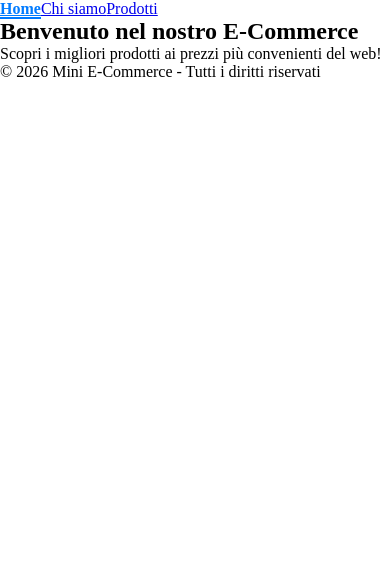
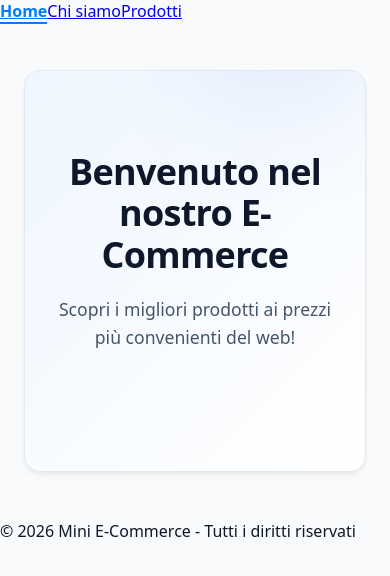
Before and after one commit to francescoguttuso/react-router, a React (Vite) app: page / in a window 390 px wide. Shown: the top 576 px of the page. Built offline with nearby package versions, Linux system fonts and the light colour scheme.

Commit message:
feat: add Home component styles for layout, hero section, and responsive design

```diff
--- a/src/index.css
+++ b/src/index.css
@@ -9,3 +9,35 @@ a.active {
   font-weight: bold;
   border-bottom: 2px solid #007bff;
 }
+
+:root {
+  /* Colori Principali */
+  --primary: #2563eb;
+  --primary-hover: #1d4ed8;
+  --primary-light: #eff6ff;
+
+  /* Neutri (Sfondo e Testo) */
+  --background: #f8fafc;
+  --surface: #ffffff;
+  --text-main: #0f172a;
+  --text-muted: #475569;
+  --border-color: #e2e8f0;
+
+  /* Angoli e Ombre */
+  --radius-sm: 8px;
+  --radius-md: 12px;
+  --radius-lg: 16px;
+  --shadow-sm: 0 1px 3px rgba(0, 0, 0, 0.05);
+  --shadow-md: 0 4px 6px -1px rgba(0, 0, 0, 0.05), 0 2px 4px -1px rgba(0, 0, 0, 0.03);
+
+  /* Transizioni */
+  --transition: all 0.2s cubic-bezier(0.4, 0, 0.2, 1);
+}
+
+body {
+  background-color: var(--background);
+  color: var(--text-main);
+  font-family: system-ui, -apple-system, sans-serif;
+  margin: 0;
+  padding: 0;
+}
--- a/src/pages/Home.css
+++ b/src/pages/Home.css
@@ -0,0 +1,70 @@
+/* Container della Home */
+.home-container {
+    max-width: 1200px;
+    margin: 0 auto;
+    padding: 3rem 1.5rem;
+    font-family: system-ui, -apple-system, sans-serif;
+}
+
+/* Sezione Hero Principale */
+.hero-section {
+    display: flex;
+    flex-direction: column;
+    align-items: center;
+    justify-content: center;
+    text-align: center;
+    padding: 5rem 2rem;
+    background: linear-gradient(135deg, var(--primary-light) 0%, #ffffff 100%);
+    border-radius: var(--radius-lg);
+    box-shadow: var(--shadow-md);
+    border: 1px solid var(--border-color);
+    position: relative;
+    overflow: hidden;
+}
+
+/* Elemento decorativo di sfondo sfocato */
+.hero-section::before {
+    content: "";
+    position: absolute;
+    top: -50%;
+    right: -20%;
+    width: 300px;
+    height: 300px;
+    background: radial-gradient(circle, rgba(37, 99, 235, 0.1) 0%, transparent 70%);
+    filter: blur(40px);
+    z-index: 1;
+    pointer-events: none;
+}
+
+/* Titolo Principale */
+.hero-section h1 {
+    font-size: 3rem;
+    font-weight: 800;
+    color: var(--text-main);
+    margin: 0 0 1.25rem 0;
+    letter-spacing: -0.02em;
+    line-height: 1.15;
+    z-index: 2;
+}
+
+@media (max-width: 768px) {
+    .hero-section h1 {
+        font-size: 2.25rem;
+    }
+}
+
+/* Sottotitolo / Descrizione */
+.hero-section p {
+    font-size: 1.25rem;
+    color: var(--text-muted);
+    max-width: 600px;
+    margin: 0 0 2.5rem 0;
+    line-height: 1.6;
+    z-index: 2;
+}
+
+@media (max-width: 768px) {
+    .hero-section p {
+        font-size: 1.1rem;
+    }
+}
```
